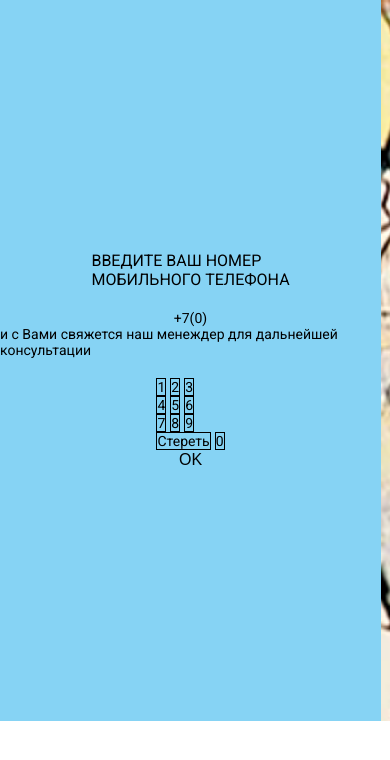
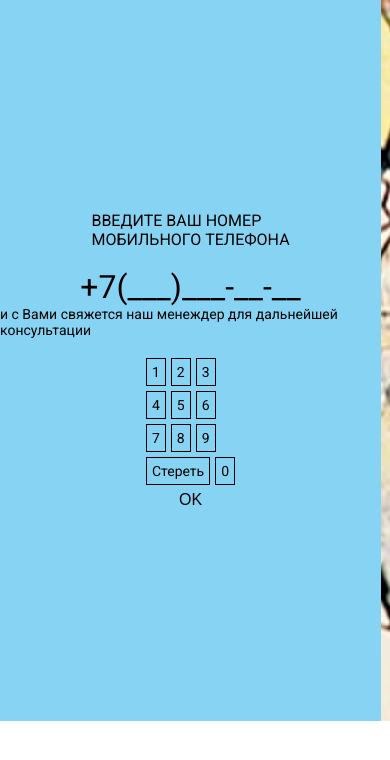
Before and after one commit to seml404/React-app-smartTV, a React (Create React App) app: page /second in a window 390 px wide. Shown: the top 760 px of the page. Built offline with nearby package versions, Linux system fonts and the light colour scheme.

Commit message:
(1) made code refactoring of the second screen component (to the class component) as it was needed to work with state; (2) added functions to set the phone number either by mouse or by a keyboard

```diff
--- a/src/components/SecondScreen/SecondScreen.js
+++ b/src/components/SecondScreen/SecondScreen.js
@@ -1,30 +1,110 @@
-import React, { useEffect, useState } from "react";
+import React, { Component } from "react";
+import {
+  renderNumbers,
+  renderNumSymbol,
+  renderPhoneNumber,
+} from "../../services";
 import background from "../../assets/screen-back.png";
-import { renderNumbers } from "../../services";
-export default function SecondScreen(props) {
-  let [number, setNumber] = useState(0);
-  let [itemChoosen, setItemChoosen] = useState({ x: 0, y: 0 });
-  let [keyCoordinates, setKeyCoordinates] = useState("");
-  let [navInitiated, setNavInitiated] = useState(false);
 
-  useEffect(() => {
+export default class SecondScreen extends Component {
+  constructor(props) {
+    super(props);
+    this.state = {
+      phoneNumber: renderNumSymbol(),
+      lastNumberIdx: 0,
+      itemChoosen: { x: 0, y: 0 },
+      keyCoordinates: "",
+      navInitiated: false,
+    };
+    this.handleBtnNumberClick = this.handleBtnNumberClick.bind(this);
+    this.handleNumberClick = this.handleNumberClick.bind(this);
+    this.definePhoneNumber = this.definePhoneNumber.bind(this);
+    this.correctPhoneNumber = this.correctPhoneNumber.bind(this);
+    this.renderLines = this.renderLines.bind(this);
+    this.toggleActiveNumber = this.toggleActiveNumber.bind(this);
+    this.handleNavigate = this.handleNavigate.bind(this);
+  }
+
+  componentDidMount() {
     document.querySelector("body").addEventListener("keydown", (e) => {
       if (e.key.toLowerCase().includes("arrow")) {
-        handleNavigate(e);
+        this.handleNavigate(e);
+      } else if (!isNaN(+e.key) || e.key === "Backspace") {
+        this.handleNumberClick(e);
       }
     });
-  });
-
-  function handleNumberClick(e) {
-    console.log(e.target.innerHTML);
   }
 
-  function renderLines() {
+  handleBtnNumberClick(e) {
+    console.log(this.state.phoneNumber, "is phone number");
+    console.log(this.state.lastNumberIdx, "is lastNumberIdx");
+  }
+  handleNumberClick(e) {
+    if (e.target.innerHTML === "Стереть" || e.key === "Backspace") {
+      this.correctPhoneNumber();
+    } else {
+      !isNaN(+e.key)
+        ? this.definePhoneNumber(e.key)
+        : this.definePhoneNumber(e.target.innerHTML);
+    }
+  }
+
+  definePhoneNumber(value) {
+    const { phoneNumber, lastNumberIdx } = this.state;
+    console.log(phoneNumber, "is phone number");
+    console.log(lastNumberIdx, "is lastNumberIdx");
+    if (!isNaN(phoneNumber[lastNumberIdx])) {
+      this.setState(({ phoneNumber }) => {
+        let newN = [...phoneNumber];
+        let idx =
+          lastNumberIdx !== phoneNumber.length - 1
+            ? lastNumberIdx + 1
+            : lastNumberIdx;
+        newN[idx] = value;
+        return { phoneNumber: newN };
+      });
+      this.setState(({ lastNumberIdx }) => {
+        let idx =
+          lastNumberIdx !== phoneNumber.length - 1
+            ? lastNumberIdx + 1
+            : lastNumberIdx;
+        return { lastNumberIdx: idx };
+      });
+    } else {
+      this.setState(({ phoneNumber }) => {
+        let newN = [...phoneNumber];
+        newN[0] = value;
+        return { phoneNumber: newN };
+      });
+    }
+  }
+
+  correctPhoneNumber() {
+    const { lastNumberIdx } = this.state;
+    if (lastNumberIdx > 0) {
+      this.setState(({ phoneNumber }) => {
+        let newN = [...phoneNumber];
+        newN[lastNumberIdx] = "_";
+        return { phoneNumber: newN };
+      });
+      this.setState(({ lastNumberIdx }) => {
+        return { lastNumberIdx: lastNumberIdx - 1 };
+      });
+    } else {
+      this.setState(({ phoneNumber }) => {
+        let newN = [...phoneNumber];
+        newN[0] = "_";
+        return { phoneNumber: newN };
+      });
+    }
+  }
+
+  renderLines() {
     let lines = [];
     for (let line = 0, startNumber = 1; line < 4; line++) {
       lines[line] = (
         <div className="phone-number-line" key={line + "line"}>
-          {renderNumbers(startNumber, line, handleNumberClick)}
+          {renderNumbers(startNumber, line, this.handleNumberClick)}
         </div>
       );
       startNumber += 3;
@@ -32,21 +112,25 @@ export default function SecondScreen(props) {
     return lines;
   }
 
-  function toggleActiveNumber(obj) {
+  toggleActiveNumber(obj) {
     console.log(obj);
-
     document
       .querySelector(`#pn${obj.x}${obj.y}`)
       .classList.toggle("phone-number-item-active");
   }
 
-  function handleNavigate(e) {
+  handleNavigate(e) {
+    const { phoneNumber, lastNumberIdx, navInitiated, itemChoosen } =
+      this.state;
+    console.log(phoneNumber, "is phone number");
+    console.log(lastNumberIdx, "is lastNumberIdx");
     console.log(e.key);
     if (!navInitiated) {
-      toggleActiveNumber(itemChoosen);
+      this.toggleActiveNumber(itemChoosen);
     }
   }
 
+  render() {
     return (
       <>
         <div
@@ -58,11 +142,13 @@ export default function SecondScreen(props) {
               <p>Введите ваш номер </p>
               <p>мобильного телефона</p>
             </div>
-          <div className="banner-number">{`+7(${number})`}</div>
+            <div className="banner-number">
+              {renderPhoneNumber(this.state.phoneNumber)}
+            </div>
             <p className="banner-text">
               и с Вами свяжется наш менеждер для дальнейшей консультации
             </p>
-          <div className="phone-number">{renderLines()}</div>
+            <div className="phone-numbers">{this.renderLines()}</div>
             <button className="btn banner-btn">
               <p>OK</p>
             </button>
@@ -71,3 +157,4 @@ export default function SecondScreen(props) {
       </>
     );
   }
+}
--- a/src/services/index.js
+++ b/src/services/index.js
@@ -47,3 +47,25 @@ export function renderNumbers(value, line, handleClickFunction) {
   }
   return nums;
 }
+
+export function renderNumSymbol() {
+  let arr = [];
+  for (let i = 0; i < 10; i++) {
+    arr.push("_");
+  }
+  return arr;
+}
+
+export function renderPhoneNumber(number) {
+  return `+7(${number[0]}${number[1]}${number[2]})${number[3]}${number[4]}${number[5]}-${number[6]}${number[7]}-${number[8]}${number[9]}`;
+}
+
+// export function setEVentListeners(func1, func2) {
+//   document.querySelector("body").addEventListener("keydown", (e) => {
+//     if (e.key.toLowerCase().includes("arrow")) {
+//       func1(e);
+//     } else if (!isNaN(+e.key) || e.key === "Backspace") {
+//       func2(e);
+//     }
+//   });
+// }
--- a/src/styles.css
+++ b/src/styles.css
@@ -137,11 +137,16 @@ body {
 
 .phone-number-line {
   display: flex;
-  gap: 4px;
+  gap: 5px;
+  margin-bottom: 5px;
 }
-
+.banner-number {
+  font-size: 32px;
+  line-height: 37px;
+}
 .phone-number-item {
   border: 1px solid black;
+  padding: 5px;
 }
 .phone-number-item-active {
   border: 1px solid red;
```
Lines whose indentation alone changed are shown as unchanged.
